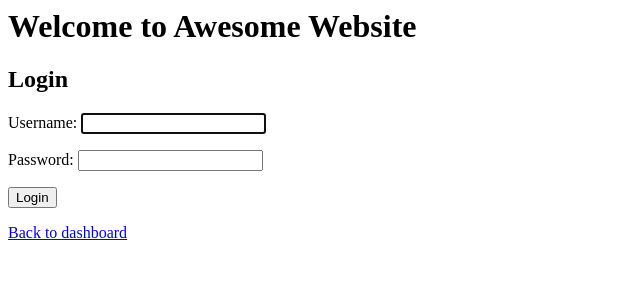
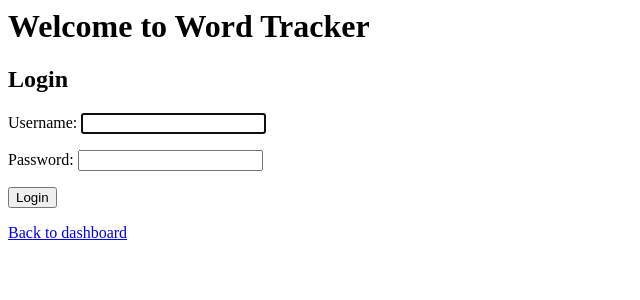
Before and after one commit to TPyrsiocne/django_sandbox, a Django app: page /words_I_know/accounts/login/ in a window 1280 px wide. Shown: the top 300 px of the page, without its empty margins (0-640 px from the left). Run offline with Django 3.2, Linux system fonts and the light colour scheme.

Commit message:
changed website headline name

```diff
--- a/django_sandbox/words_I_know/templates/base.html
+++ b/django_sandbox/words_I_know/templates/base.html
@@ -1,3 +1,3 @@
-<h1>Welcome to Awesome Website</h1>
+<h1>Welcome to Word Tracker</h1>
 {% block content %}
 {% endblock %}
```
